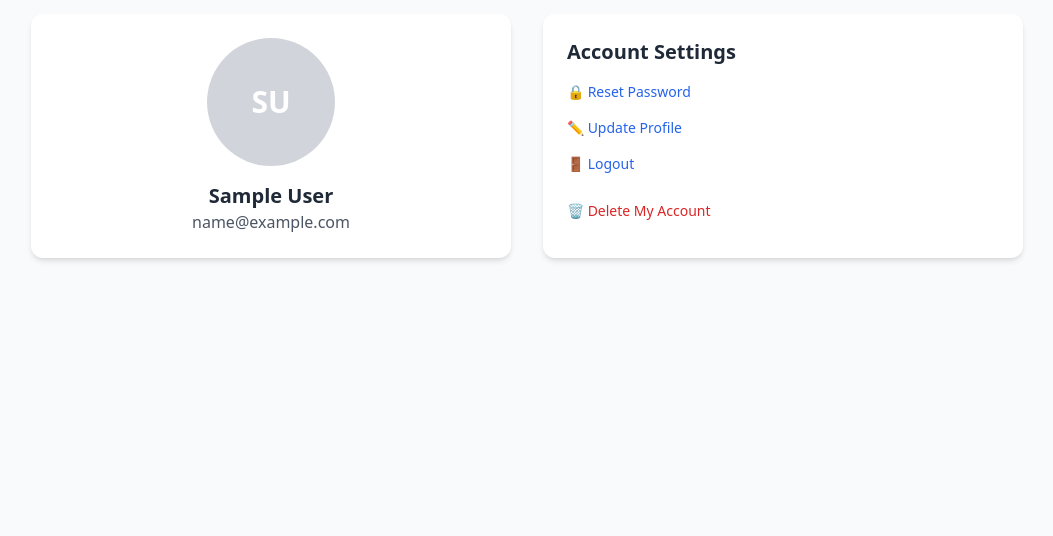
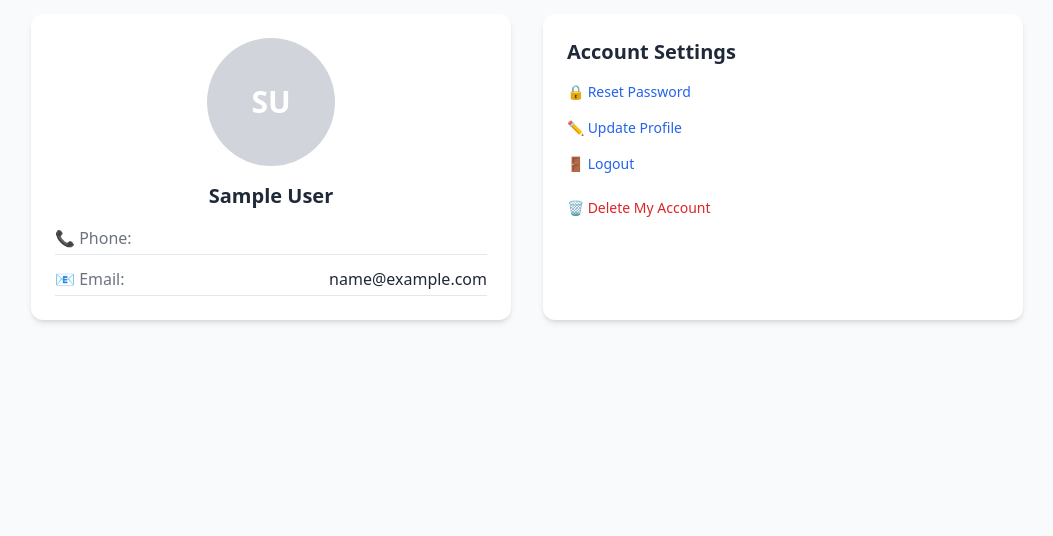
Before and after one commit to kiptoo-097/user-Auth-setup, a Django app: page /accounts/profile/ in a window 1280 px wide. Shown: the part 162-698 px from the top of the page, without its empty margins (113-1166 px from the left). Run offline with Django 5.2, Linux system fonts and the light colour scheme; the visitor is signed in with stand-in values (Sample User, id 1); some libraries are stand-ins or nearby versions.

Commit message:
Updated accounts templates, emsil reset password and .enc

```diff
--- a/accounts/forms.py
+++ b/accounts/forms.py
@@ -1,26 +1,29 @@
 from django import forms
-from django.contrib.auth.forms import UserCreationForm
+from django.contrib.auth.forms import UserCreationForm, PasswordResetForm
 from django.core.validators import RegexValidator
+from django.core.exceptions import ValidationError
+from django.contrib.auth import get_user_model
 from .models import CustomUser
 
+User = get_user_model()
 
 class CustomUserCreationForm(UserCreationForm):
     phone_number = forms.CharField(
-    max_length=13,
-    validators=[
-        RegexValidator(
-            regex=r'^(07|01)\d{8}$',
-            message='Enter a valid phone number (e.g. 0712345678 or 0112345678).'
-        )
-    ],
-    widget=forms.TextInput(attrs={
-        'type': 'tel',
-        'placeholder': '0712345678 or 0112345678',
-        'class': 'w-full px-4 py-2 border rounded focus:outline-none focus:ring-2 focus:ring-blue-400',
-        'inputmode': 'numeric',
-        'pattern': '[0-9]*'
-    })
-)
+        max_length=13,
+        validators=[
+            RegexValidator(
+                regex=r'^(07|01)\d{8}$',
+                message='Enter a valid phone number (e.g. 0712345678 or 0112345678).'
+            )
+        ],
+        widget=forms.TextInput(attrs={
+            'type': 'tel',
+            'placeholder': '0712345678 or 0112345678',
+            'class': 'w-full px-4 py-2 border rounded focus:outline-none focus:ring-2 focus:ring-blue-400',
+            'inputmode': 'numeric',
+            'pattern': '[0-9]*'
+        })
+    )
 
     first_name = forms.CharField(widget=forms.TextInput(attrs={
         'placeholder': 'Enter your first name',
@@ -78,10 +81,29 @@
         'class': 'block w-full text-sm text-gray-600'
     }))
 
-    gender = forms.ChoiceField(required=False, choices=[('', 'Select Gender')] + list(CustomUser._meta.get_field('gender').choices), widget=forms.Select(attrs={
-        'class': 'w-full px-4 py-2 border rounded focus:outline-none focus:ring-2 focus:ring-blue-400'
-    }))
+    gender = forms.ChoiceField(
+        required=False,
+        choices=[('', 'Select Gender')] + list(CustomUser._meta.get_field('gender').choices),
+        widget=forms.Select(attrs={
+            'class': 'w-full px-4 py-2 border rounded focus:outline-none focus:ring-2 focus:ring-blue-400'
+        })
+    )
 
     class Meta:
         model = CustomUser
         fields = ('first_name', 'last_name', 'email', 'bio', 'avatar', 'gender')
+
+
+class CustomPasswordResetForm(PasswordResetForm):
+    def clean_email(self):
+        email = self.cleaned_data.get("email")
+        if not User.objects.filter(email=email).exists():
+            raise ValidationError("There is no user registered with this email address.")
+        return email
+
+    def __init__(self, *args, **kwargs):
+        super().__init__(*args, **kwargs)
+        self.fields["email"].widget.attrs.update({
+            "placeholder": "Enter your registered email",
+            "class": "w-full px-4 py-2 border rounded focus:outline-none focus:ring-2 focus:ring-blue-400"
+        })
--- a/accounts/templates/accounts/password_reset.html
+++ b/accounts/templates/accounts/password_reset.html
@@ -4,7 +4,6 @@
 {% block content %}
 <div class="max-w-md mx-auto bg-white p-6 mt-6 shadow-md rounded">
     <h2 class="text-2xl font-bold mb-4 text-center">Reset Your Password</h2>
-
     <form method="post" novalidate>
         {% csrf_token %}
         {% for field in form %}
--- a/accounts/templates/accounts/password_reset_complete.html
+++ b/accounts/templates/accounts/password_reset_complete.html
@@ -1,7 +1,8 @@
 {% extends 'base.html' %}
 {% block content %}
 <div class="max-w-md mx-auto bg-white p-6 mt-6 shadow-md rounded text-center">
-    <h2 class="text-2xl font-bold mb-2">Password Reset Complete</h2>
-    <p class="text-gray-700">Your password has been set. You may now <a href="{% url 'login' %}" class="text-blue-500 hover:underline">log in</a>.</p>
+    <h2 class="text-2xl font-bold mb-4">Password Reset Complete</h2>
+    <p class="text-gray-700 mb-4">Your password has been reset successfully.</p>
+    <a href="{% url 'login' %}" class="text-blue-500 hover:underline">Return to Login</a>
 </div>
 {% endblock %}
--- a/accounts/templates/accounts/profile.html
+++ b/accounts/templates/accounts/profile.html
@@ -7,7 +7,7 @@
     <div class="grid md:grid-cols-2 gap-8">
         <!-- User Info Section -->
         <div class="bg-white p-6 rounded-xl shadow-md">
-            <div class="flex flex-col items-center text-center">
+            <div class="flex flex-col items-center">
                 {% if user.avatar %}
                     <img src="{{ user.avatar.url }}" class="w-32 h-32 rounded-full object-cover mb-4 border" alt="Avatar">
                 {% else %}
@@ -15,17 +15,36 @@
                         {{ user.first_name|default:"U"|slice:":1" }}{{ user.last_name|default:"N"|slice:":1" }}
                     </div>
                 {% endif %}
-                <h3 class="text-xl font-semibold text-gray-800">{{ user.first_name }} {{ user.last_name }}</h3>
-                <p class="text-gray-600">{{ user.phone_number }}</p>
+
+                <h3 class="text-xl font-semibold text-gray-800 mb-4">{{ user.first_name }} {{ user.last_name }}</h3>
+
+                <div class="w-full space-y-3">
+                    <div class="flex justify-between border-b pb-1">
+                        <span class="text-gray-500 font-medium">📞 Phone:</span>
+                        <span class="text-gray-800 text-right">{{ user.phone_number }}</span>
+                    </div>
+
                     {% if user.email %}
-                    <p class="text-gray-600">{{ user.email }}</p>
+                    <div class="flex justify-between border-b pb-1">
+                        <span class="text-gray-500 font-medium">📧 Email:</span>
+                        <span class="text-gray-800 text-right">{{ user.email }}</span>
+                    </div>
                     {% endif %}
+
                     {% if user.gender %}
-                    <p class="text-gray-500 capitalize">{{ user.get_gender_display }}</p>
+                    <div class="flex justify-between border-b pb-1">
+                        <span class="text-gray-500 font-medium">⚥ Gender:</span>
+                        <span class="text-gray-800 text-right capitalize">{{ user.get_gender_display }}</span>
+                    </div>
                     {% endif %}
+
                     {% if user.bio %}
-                    <p class="mt-4 text-gray-600 italic">"{{ user.bio }}"</p>
+                    <div class="flex flex-col">
+                        <span class="text-gray-500 font-medium mb-1">📝 Bio:</span>
+                        <p class="text-gray-700 italic">{{ user.bio }}</p>
+                    </div>
                     {% endif %}
+                </div>
             </div>
         </div>
 
@@ -33,25 +52,28 @@
         <div class="bg-white p-6 rounded-xl shadow-md">
             <h4 class="text-xl font-semibold mb-4 text-gray-800">Account Settings</h4>
 
-            <div class="space-y-4">
-                <a href="{% url 'password_reset' %}" class="text-sm text-left text-blue-600 block hover:underline">
+            <div class="space-y-4 text-left">
+                <a href="{% url 'password_reset' %}" class="text-sm text-blue-600 block hover:underline">
                     🔒 Reset Password
                 </a>
 
-                <button @click="open = true"
-                        class="text-sm text-left text-blue-600 block hover:underline">
+                <button @click="open = true" class="text-sm text-blue-600 block hover:underline">
                     ✏️ Update Profile
                 </button>
 
-                <a href="{% url 'logout' %}" class="text-sm text-left text-blue-600 block hover:underline">
+                <form action="{% url 'logout' %}" method="post">
+  {% csrf_token %}
+  <button type="submit" class="text-sm text-left text-blue-600 block hover:underline">
     🚪 Logout
-                </a>
+  </button>
+</form>
+
 
                 <form action="{% url 'delete_account' %}" method="post" class="pt-2">
                     {% csrf_token %}
                     <button type="submit"
                             onclick="return confirm('Are you sure you want to delete your account? This action cannot be undone.');"
-                            class="text-sm text-left text-red-600 hover:underline">
+                            class="text-sm text-red-600 block hover:underline">
                         🗑️ Delete My Account
                     </button>
                 </form>
--- a/accounts/urls.py
+++ b/accounts/urls.py
@@ -2,6 +2,7 @@
 from django.conf import settings
 from django.conf.urls.static import static
 from django.contrib.auth import views as auth_views
+from .forms import CustomPasswordResetForm
 from . import views
 
 urlpatterns = [
@@ -10,7 +11,12 @@
     path('logout/', auth_views.LogoutView.as_view(template_name='accounts/logout.html'), name='logout'),
     path('profile/', views.profile, name='profile'),
 
-    path('password-reset/', auth_views.PasswordResetView.as_view(template_name='accounts/password_reset.html'), name='password_reset'),
+    path('password-reset/',
+         auth_views.PasswordResetView.as_view(
+             template_name='accounts/password_reset.html',
+             form_class=CustomPasswordResetForm
+         ),
+         name='password_reset'),
     path('password-reset/done/', auth_views.PasswordResetDoneView.as_view(template_name='accounts/password_reset_done.html'), name='password_reset_done'),
     path('reset/<uidb64>/<token>/', auth_views.PasswordResetConfirmView.as_view(template_name='accounts/password_reset_confirm.html'), name='password_reset_confirm'),
     path('reset/done/', auth_views.PasswordResetCompleteView.as_view(template_name='accounts/password_reset_complete.html'), name='password_reset_complete'),
```
Also changed, not shown: accounts/templates/accounts/password_reset_confirm.html (+20 -9 lines), config/settings.py (+25 -61 lines). Lines whose indentation alone changed are shown as unchanged.
